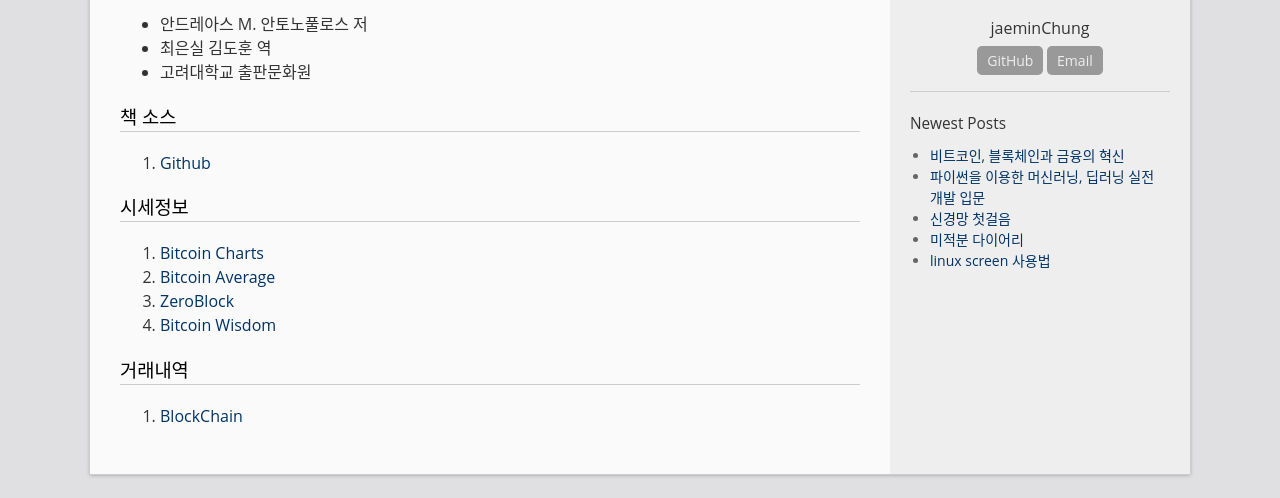
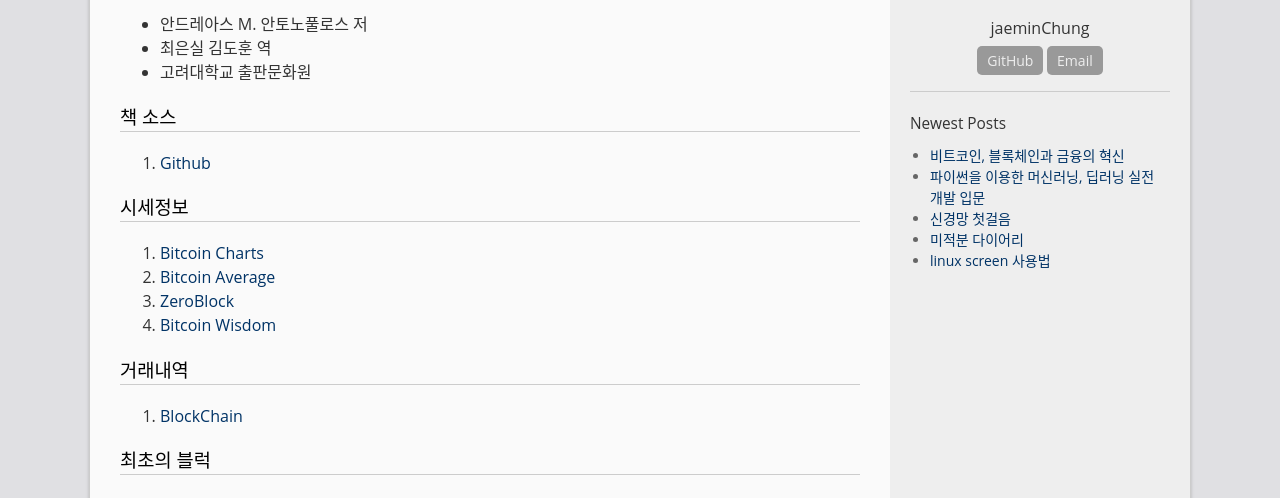
Before and after one commit to jaeminChung/jaeminChung.github.io, a Jekyll site: the page built from _posts/2018-02-05-MasteringBitcoin.markdown, in a window 1280 px wide, cut to the strip 261-759 px from the top of the page. Built offline with Jekyll 4.4.1, drawn with Linux system fonts in a browser that asks for light colours; some of the changed text lies outside the part shown.

Commit message:
최초의 블럭 추가

```diff
--- a/_posts/2018-02-05-MasteringBitcoin.markdown
+++ b/_posts/2018-02-05-MasteringBitcoin.markdown
@@ -21,3 +21,6 @@
 
 ### 거래내역 ###
 1. [BlockChain](https://blockchain.info/)
+
+### 최초의 블럭 ###
+1. [000000000019d6689c085ae165831e934ff763ae46a2a6c172b3f1b60a8ce26f]( https://blockchain.info/block-index/14849/000000000019d6689c085ae165831e934ff763ae46a2a6c172b3f1b60a8ce26f)
```
